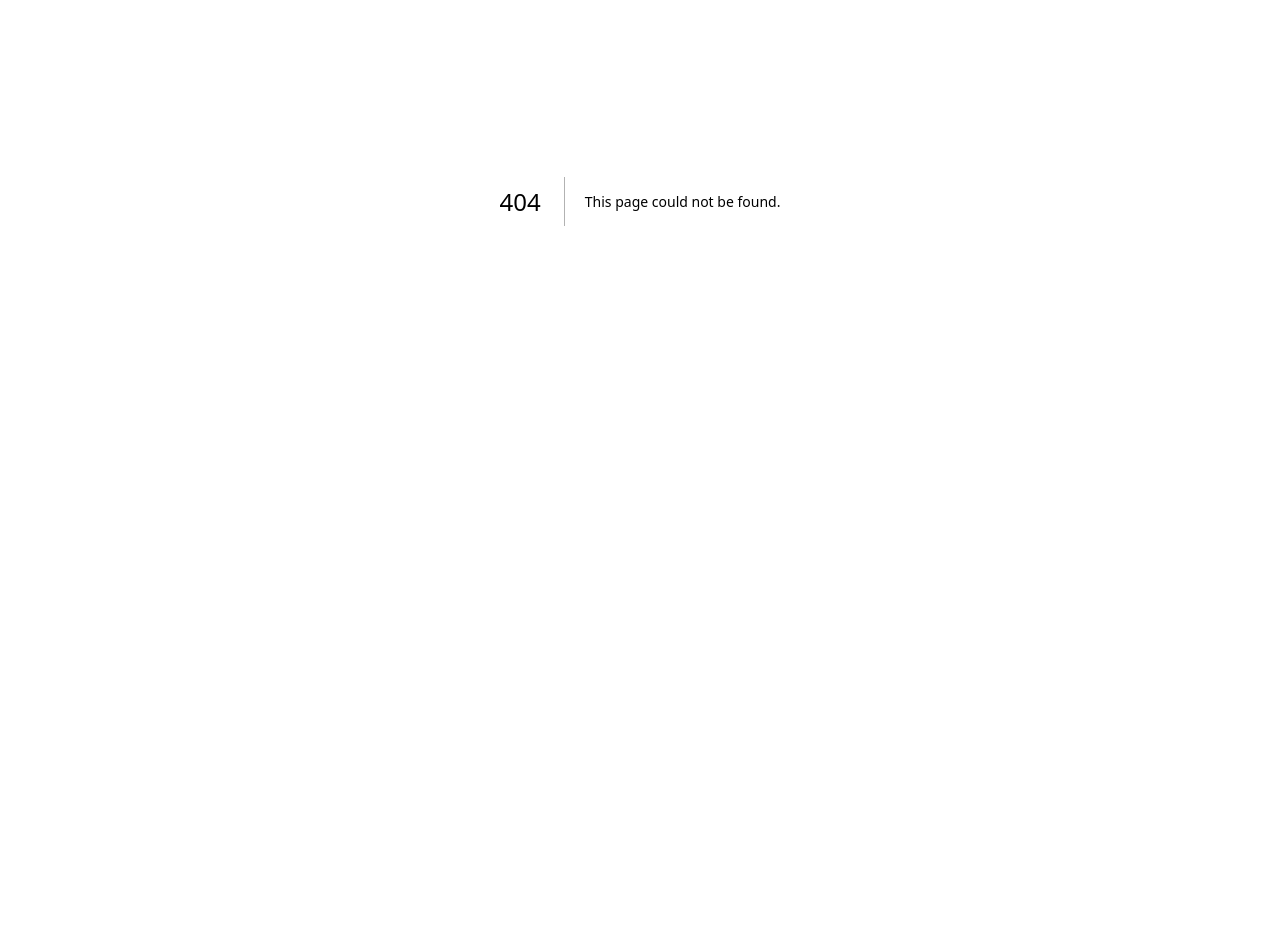
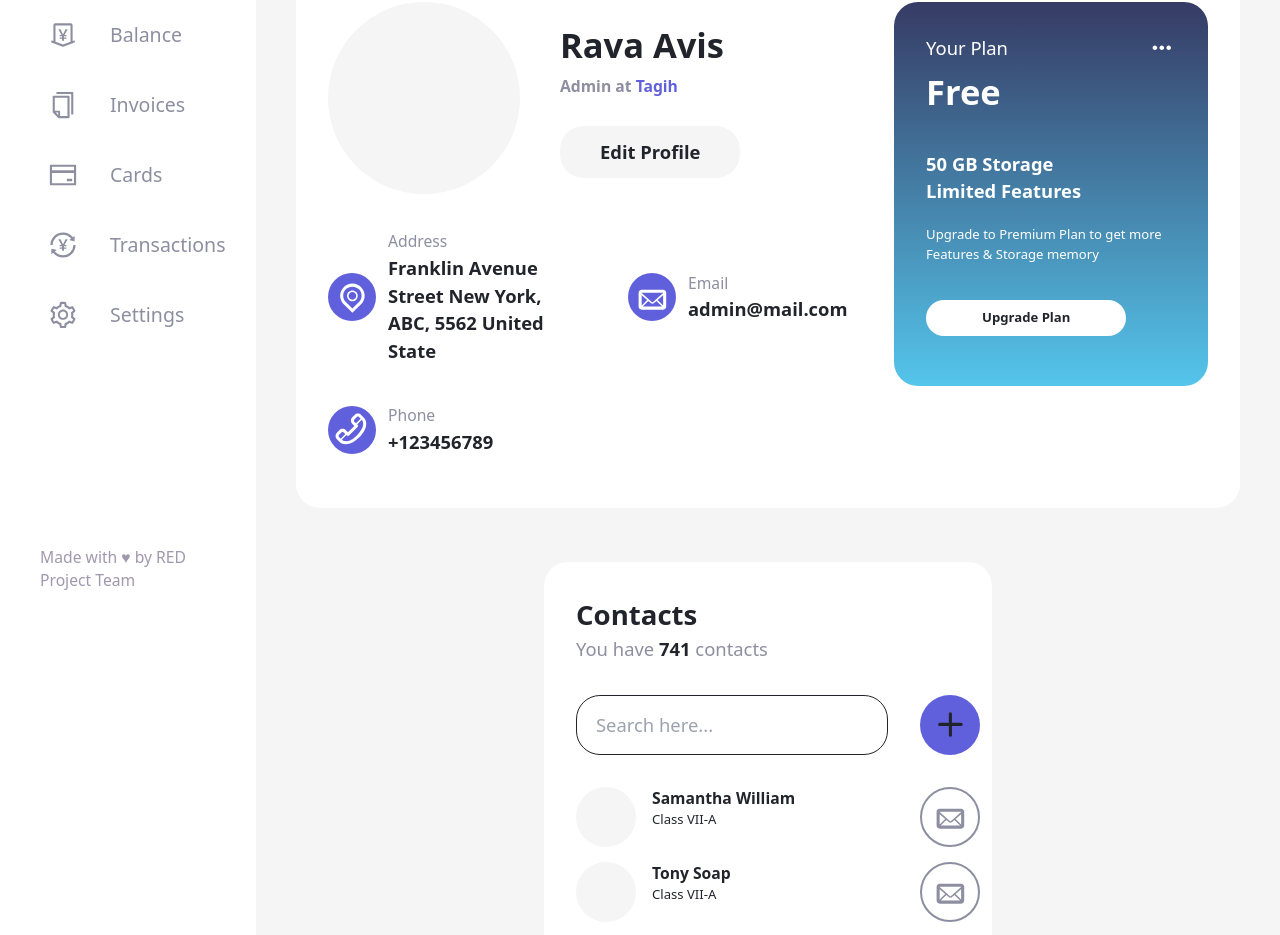
Before and after one commit to ratnov2/broker, a Next.js app: page /profile in a window 1280 px wide. Before the commit this address had no page. Shown: the part 199-1134 px from the top of the page. Before the commit the page ends 800 px from the top, so only its background shows below. Built offline with nearby package versions, Linux system fonts and the light colour scheme; no server answers.

Commit message:
Feat: (userPage) Add profile page, contacts card, messages card, plan card

```diff
--- /dev/null
+++ b/app/components/screens/profile/ContactsCard.tsx
@@ -0,0 +1,55 @@
+import React, { FC } from 'react'
+import { TbPlus } from 'react-icons/tb'
+import { TiMail } from 'react-icons/ti'
+
+import { IUserCard } from './profile.interface'
+
+const ContactsCard: FC<{ user: IUserCard }> = ({ user }) => {
+	return (
+		<div className='flex bg-white mt-[54px] rounded-3xl max-w-md p-8'>
+			<div className='flex flex-col'>
+				<h1 className='font-bold text-2xl'>Contacts</h1>
+				<span className='text-gray'>
+					You have <b className='text-black'>{user.totalContacts}</b>{' '}
+					contacts
+				</span>
+				<div className='flex flex-row mt-8 h-[60px]'>
+					<input
+						className='rounded-3xl border p-[19px]'
+						placeholder='Search here...'
+					/>
+					<div className='bg-purple w-[60px] h-[60px] rounded-full ml-8 flex justify-center items-center cursor-pointer'>
+						<TbPlus size='2em' />
+					</div>
+				</div>
+				<div className='flex flex-col mt-8 '>
+					{user.userContacts.map(userContact => (
+						<ul className='flex flex-col' key={userContact.name}>
+							<div className='flex flex-row justify-between'>
+								<div className='flex justify-start'>
+									<div className='bg-light-gray w-[60px] h-[60px] rounded-full'></div>
+									<div className='flex flex-col mb-8 ml-4'>
+										<span className='font-bold text-sm'>
+											{userContact.name}
+										</span>
+										<span className=' font-normal text-xs'>
+											{userContact.class}
+										</span>
+									</div>
+								</div>
+								<div className='border-2 border-gray rounded-full w-[60px] h-[60px] flex justify-center items-center cursor-pointer text-gray hover:bg-purple hover:border-none hover:text-white'>
+									<TiMail size='2em' />
+								</div>
+							</div>
+						</ul>
+					))}
+					<button className='bg-[#F0EFFC]  rounded-3xl text-center py-2 text-purple font-bold hover:outline hover:outline-1 hover:outline-purple'>
+						View More
+					</button>
+				</div>
+			</div>
+		</div>
+	)
+}
+
+export default ContactsCard
--- /dev/null
+++ b/app/components/screens/profile/MessagesCard.tsx
@@ -0,0 +1,59 @@
+import React, { FC } from 'react'
+import { TbPlus } from 'react-icons/tb'
+
+import { IUserCard } from './profile.interface'
+
+const MessagesCard: FC<{ user: IUserCard }> = ({ user }) => {
+	return (
+		<div className='flex bg-white mt-[54px] rounded-3xl p-8'>
+			<div className='flex flex-col'>
+				<h1 className='font-bold text-2xl'>Messages</h1>
+				<div className='flex flex-row mt-8 h-[60px]'>
+					<input
+						className='rounded-3xl border p-[19px]'
+						placeholder='Search here...'
+					/>
+					<div className='bg-purple hover:opacity-90 w-[60px] h-[60px] rounded-full ml-8 flex justify-center items-center cursor-pointer text-white'>
+						<TbPlus size='2em' />
+					</div>
+				</div>
+				<div className='flex flex-col mt-8'>
+					{user.userMessages.map(userMessage => (
+						<ul className='flex flex-col' key={userMessage.name}>
+							<div className='flex flex-row justify-between'>
+								<div className='flex justify-start'>
+									<div className='bg-light-gray w-[60px] h-[60px] rounded-full'></div>
+									<div className='flex flex-col mb-8 ml-4'>
+										<span className='font-bold text-sm'>
+											{userMessage.name}
+										</span>
+										<span className='font-normal text-xs text-gray'>
+											{userMessage.text}
+										</span>
+									</div>
+								</div>
+								<div className='flex flex-col'>
+									<span className='font-normal text-xs text-gray'>
+										{userMessage.time}
+									</span>
+									{userMessage.value > 1 ? (
+										<span className='inline-flex justify-center items-center self-end ml-2 mt-1 w-6 h-6 text-xs font-normal text-white bg-red rounded-full'>
+											{userMessage.value}
+										</span>
+									) : (
+										''
+									)}
+								</div>
+							</div>
+						</ul>
+					))}
+					<button className='bg-[#F0EFFC] rounded-3xl text-center py-2 text-purple font-bold hover:outline hover:outline-1 hover:outline-purple'>
+						View More
+					</button>
+				</div>
+			</div>
+		</div>
+	)
+}
+
+export default MessagesCard
--- /dev/null
+++ b/app/components/screens/profile/PlanCard.tsx
@@ -0,0 +1,28 @@
+import React from 'react'
+import { BiDotsHorizontalRounded } from 'react-icons/bi'
+
+const PlanCard = () => {
+	return (
+		<div className='p-8 bg-gradient-to-b from-blue to-cyan w-96 h-96 rounded-3xl text-white'>
+			<div className='flex flex-row justify-between'>
+				<p className='text-base font-normal'>Your Plan</p>
+				<button>
+					<BiDotsHorizontalRounded size={'1.5em'} />
+				</button>
+			</div>
+			<p className='font-bold text-3xl mt-1'>Free</p>
+			<ul className='mt-8'>
+				<li className='font-semibold text-base'>50 GB Storage</li>
+				<li className='font-semibold text-base'>Limited Features</li>
+			</ul>
+			<p className=' font-normal text-xs mt-5'>
+				Upgrade to Premium Plan to get more Features & Storage memory{' '}
+			</p>
+			<button className='bg-white text-black font-semibold text-xs mt-9 rounded-3xl px-14 py-2'>
+				Upgrade Plan
+			</button>
+		</div>
+	)
+}
+
+export default PlanCard
--- /dev/null
+++ b/app/components/screens/profile/Profile.tsx
@@ -0,0 +1,29 @@
+import React from 'react'
+import { FC } from 'react'
+
+import Layout from '@/layout/Layout'
+
+import ContactsCard from './ContactsCard'
+import MessagesCard from './MessagesCard'
+import UserCard from './UserCard'
+import { userInfo } from './fakeUser.data'
+
+const Profile: FC = () => {
+	return (
+		<Layout title='User'>
+			<div className=' h-full'>
+				<h1 className='text-2xl font-bold text-black'>User</h1>
+				<UserCard user={userInfo} />
+				<div className='flex flex-row gap-8 justify-center items-center flex-wrap'>
+					<ContactsCard user={userInfo} />
+					<MessagesCard user={userInfo} />
+				</div>
+			</div>
+		</Layout>
+	)
+}
+
+export default Profile
+
+{
+}
--- /dev/null
+++ b/app/components/screens/profile/UserCard.tsx
@@ -0,0 +1,80 @@
+import React, { FC } from 'react'
+import { TiLocationOutline, TiMail, TiPhoneOutline } from 'react-icons/ti'
+
+import PlanCard from './PlanCard'
+import { IUserCard } from './profile.interface'
+
+const UserCard: FC<{ user: IUserCard }> = ({ user }) => {
+	const userInfo = [
+		{
+			title: 'Address',
+			icon: <TiLocationOutline color='white' size='2em' />,
+			text: user.address
+		},
+		{
+			title: 'Email',
+			icon: <TiMail color='white' size='2em' />,
+			text: user.email
+		},
+		{
+			title: 'Phone',
+			icon: <TiPhoneOutline color='white' size='2em' />,
+			text: `+${user.phone}`
+		}
+	]
+	return (
+		<div className='bg-white mt-10 rounded-3xl'>
+			<div className='p-8 overflow-hidden flex flex-col grow justify-between'>
+				<div className='flex gap-5 mb-5 flex-row justify-start items-start'>
+					<div className='relative w-full'>
+						<div className='flex relative w-full flex-wrap xl:flex-nowrap'>
+							<div className='relative flex-auto'>
+								<div className='flex flex-col gap-5 '>
+									<div className='flex items-center '>
+										<div className='avatar rounded-full bg-light-gray w-48 h-48 '></div>
+										<div className='flex flex-col gap-1 ml-10'>
+											<div className=' text-3xl font-bold'>
+												{user.userName}
+											</div>
+											<span className='font-semibold text-gray text-sm'>
+												{user.role} at{' '}
+												<span className='text-purple'>
+													Tagih
+												</span>
+											</span>
+											<button className='bg-light-gray py-3 px-10 rounded-3xl mt-6 font-bold hover:outline hover:outline-1 hover:outline-gray'>
+												Edit Profile
+											</button>
+										</div>
+									</div>
+									<div className='flex flex-row items-center pt-4 gap-10 flex-wrap'>
+										{userInfo.map(user => (
+											<div className='flex items-center max-w-[260px]'>
+												<div className='flex items-center gap-3'>
+													<div className='rounded-full bg-purple flex justify-center items-center w-12 h-12 shrink-0'>
+														{user.icon}
+													</div>
+													<div className='flex flex-col'>
+														<span className='text-sm font-light text-gray'>
+															{user.title}
+														</span>
+														<span className='font-bold'>
+															{user.text}
+														</span>
+													</div>
+												</div>
+											</div>
+										))}
+									</div>
+								</div>
+							</div>
+							<PlanCard />
+						</div>
+					</div>
+				</div>
+			</div>
+		</div>
+	)
+}
+
+export default UserCard
--- /dev/null
+++ b/app/components/screens/profile/fakeUser.data.ts
@@ -0,0 +1,64 @@
+import { IUserCard } from './profile.interface'
+
+export const userInfo: IUserCard = {
+	userName: 'Rava Avis',
+	role: 'Admin',
+	address: 'Franklin Avenue Street New York, ABC, 5562 United State',
+	email: 'admin@mail.com',
+	phone: 123456789,
+	totalContacts: 741,
+	userContacts: [
+		{
+			name: 'Samantha William',
+			class: 'Class VII-A'
+		},
+		{
+			name: 'Tony Soap',
+			class: 'Class VII-A'
+		},
+		{
+			name: 'Karen Hope',
+			class: 'Class VII-A'
+		},
+		{
+			name: 'Jordan Nico',
+			class: 'Class VII-B'
+		},
+		{
+			name: 'Nadila Adja',
+			class: 'Class VII-C'
+		}
+	],
+	userMessages: [
+		{
+			name: 'Samantha William',
+			text: 'Lorem ipsum dolor sit amet...',
+			time: '12:45 PM',
+			value: 2
+		},
+		{
+			name: 'Tony Soap',
+			text: 'Lorem ipsum dolor sit amet...',
+			time: '12:45 PM',
+			value: 2
+		},
+		{
+			name: 'Karen Hope',
+			text: 'Lorem ipsum dolor sit amet...',
+			time: '12:45 PM',
+			value: 1
+		},
+		{
+			name: 'Jordan Nico',
+			text: 'Lorem ipsum dolor sit amet...',
+			time: '12:45 PM',
+			value: 2
+		},
+		{
+			name: 'Nadila Adja',
+			text: 'Lorem ipsum dolor sit amet...',
+			time: '12:45 PM',
+			value: 1
+		}
+	]
+}
--- /dev/null
+++ b/pages/profile/index.tsx
@@ -0,0 +1,5 @@
+import Profile from "@/screens/profile/Profile";
+
+export default function Home() {
+    return <Profile />
+}
--- a/tailwind.config.js
+++ b/tailwind.config.js
@@ -10,7 +10,9 @@ const constants = {
 	white: '#ffffff',
 	red: '#FF4A55',
 	gray: '#8E8EA1',
-	'light-gray': '#F5F5F5'
+	'light-gray': '#F5F5F5',
+	blue: '#363B64',
+	cyan: '#54C5EB'
 }
 
 module.exports = {
```
Also changed, not shown: app/components/screens/profile/profile.interface.ts (added, +22 -0 lines).
